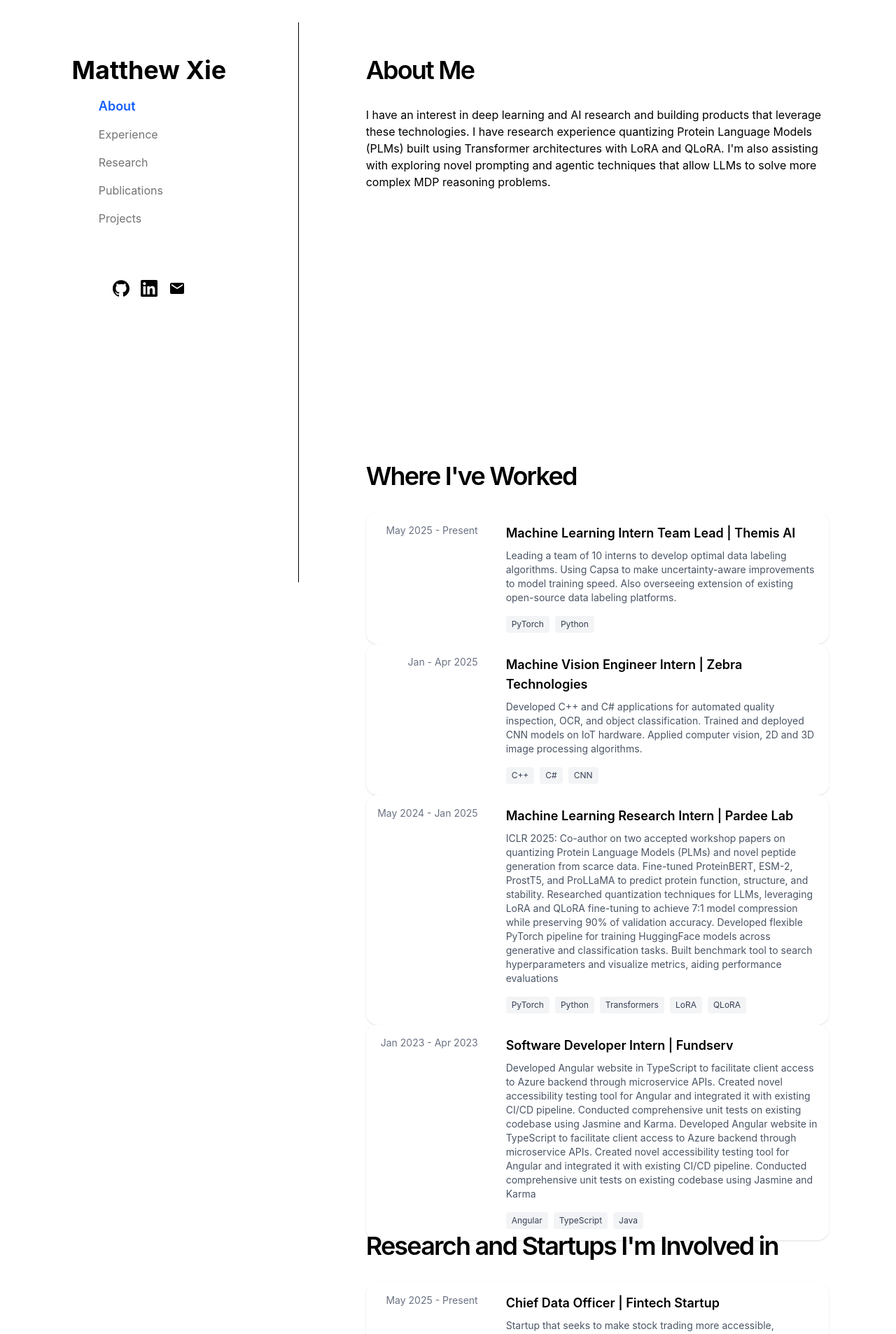
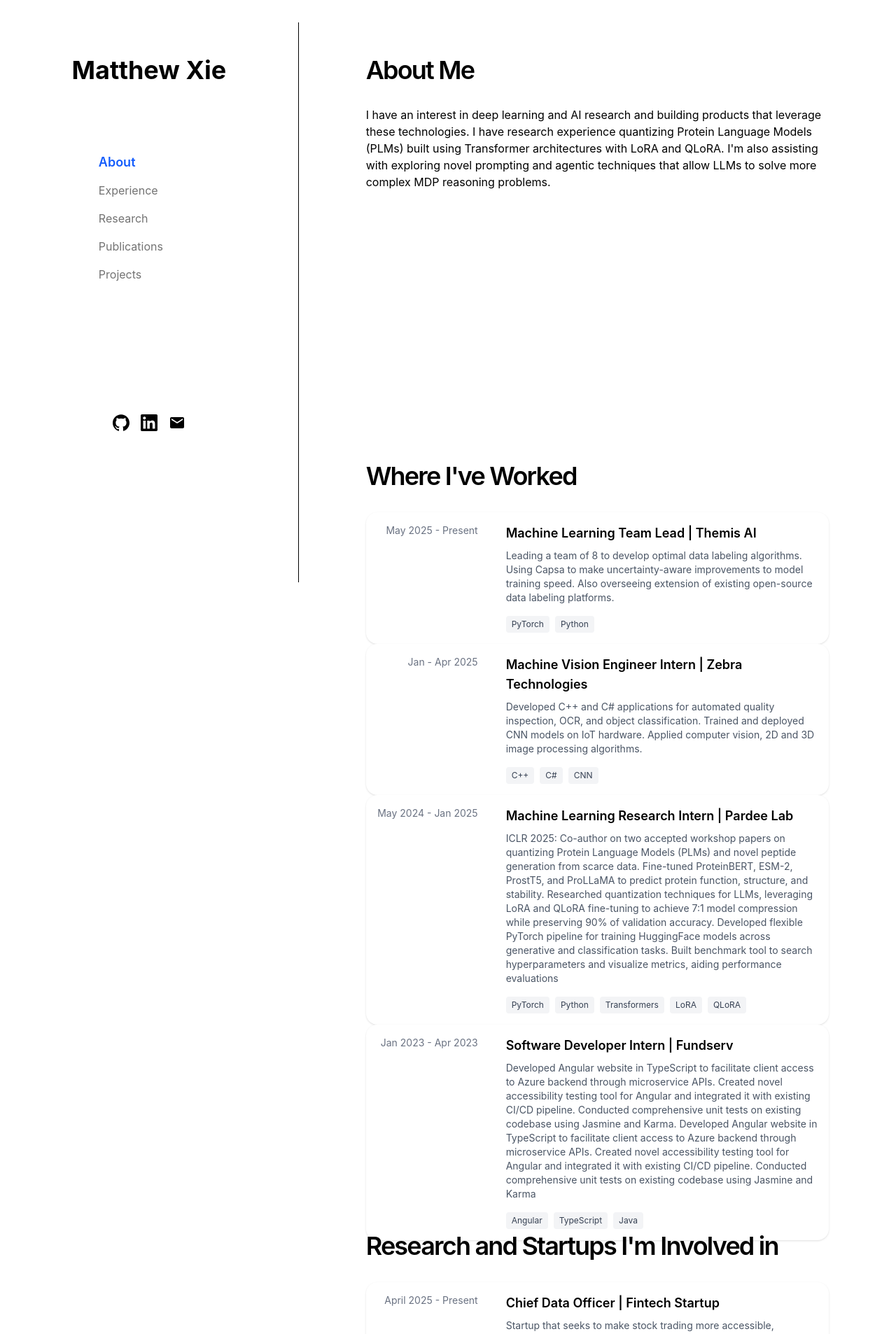
Before and after one commit to matthxie/portfolio-website, a Next.js app: page / in a window 1280 px wide. Shown: the part 800-2706 px from the top of the page at 70% size. Built offline with nearby package versions, Linux system fonts and the light colour scheme.

Commit message:
tweak side panel spacing

```diff
--- a/app/components/SidePanel.tsx
+++ b/app/components/SidePanel.tsx
@@ -20,7 +20,7 @@ export default function SidePanel() {
                 alt="Profile"
             /> */}
 
-            <nav className="flex flex-col gap-2 text-sm items-center w-full">
+            <nav className="flex flex-col gap-2 pt-20 text-sm items-center w-full">
             {sections.map((id) => (
                 <a
                 key={id}
@@ -36,7 +36,7 @@ export default function SidePanel() {
             ))}
             </nav>
 
-            <div className="pt-12">
+            <div className="pt-40">
                 <SocialIcons />
             </div>
         </aside>
--- a/app/page.tsx
+++ b/app/page.tsx
@@ -25,8 +25,8 @@ const projects = [
 const experiences = [
   {
     date: "May 2025 - Present",
-    title: "Machine Learning Intern Team Lead | Themis AI",
-    description: "Leading a team of 10 interns to develop optimal data labeling algorithms. \
+    title: "Machine Learning Team Lead | Themis AI",
+    description: "Leading a team of 8 to develop optimal data labeling algorithms. \
                   Using Capsa to make uncertainty-aware improvements to model training speed. \
                   Also overseeing extension of existing open-source data labeling platforms.",
     stack: ["PyTorch", "Python"],
@@ -75,7 +75,7 @@ const experiences = [
 
 const extraccuriculars = [
   {
-    date: "May 2025 - Present",
+    date: "April 2025 - Present",
     title: "Chief Data Officer | Fintech Startup",
     description: "Startup that seeks to make stock trading more accessible, interpretable, and \
                   transparent through intuitive strategy development UI/UX and automated prototyping.",
@@ -83,7 +83,7 @@ const extraccuriculars = [
     githubLink: "https://github.com/yourproject"
   },
   {
-    date: "May 2025 - Present",
+    date: "June 2024 - Present",
     title: "Agentic LLM Pipeline to Solve MDPs | UofT Engineering Dept.",
     description: "Assisting with developing and testing LLM prompting techniques such as chain-of-thoguht, \
                   RAG, and self-correction. ",
@@ -91,7 +91,7 @@ const extraccuriculars = [
     githubLink: "https://github.com/yourproject"
   },
   {
-    date: "May 2025 - Present",
+    date: "September 2023 - September 2024",
     title: "Hyperspectral Satellite Image Denoising | UofT Aerospace Team",
     description: "Developed novel 3D diffusion model to denoise hyperspectral satellite images.",
     stack: ["Diffusion", "CNN", "Pytorch", "Python"],
```
